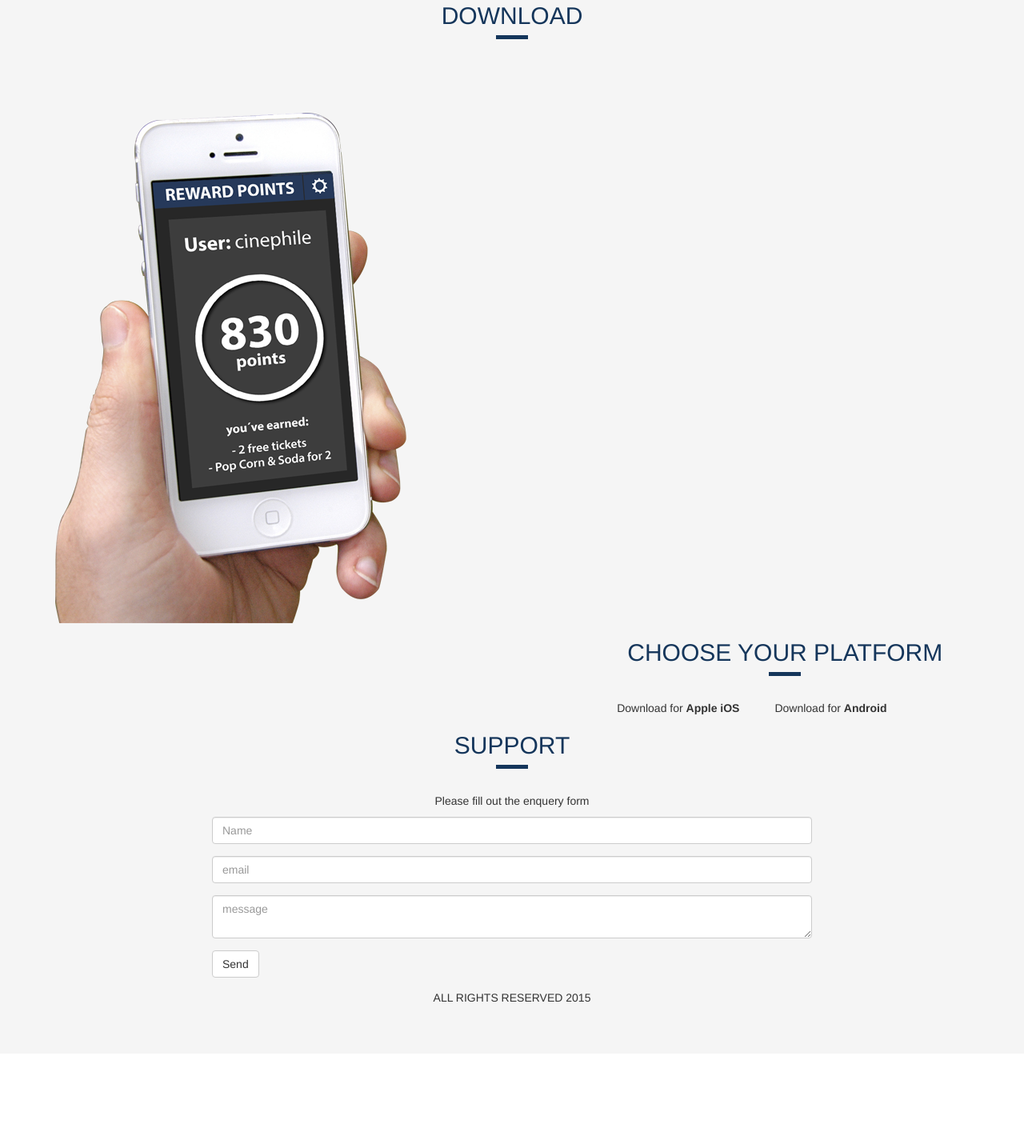
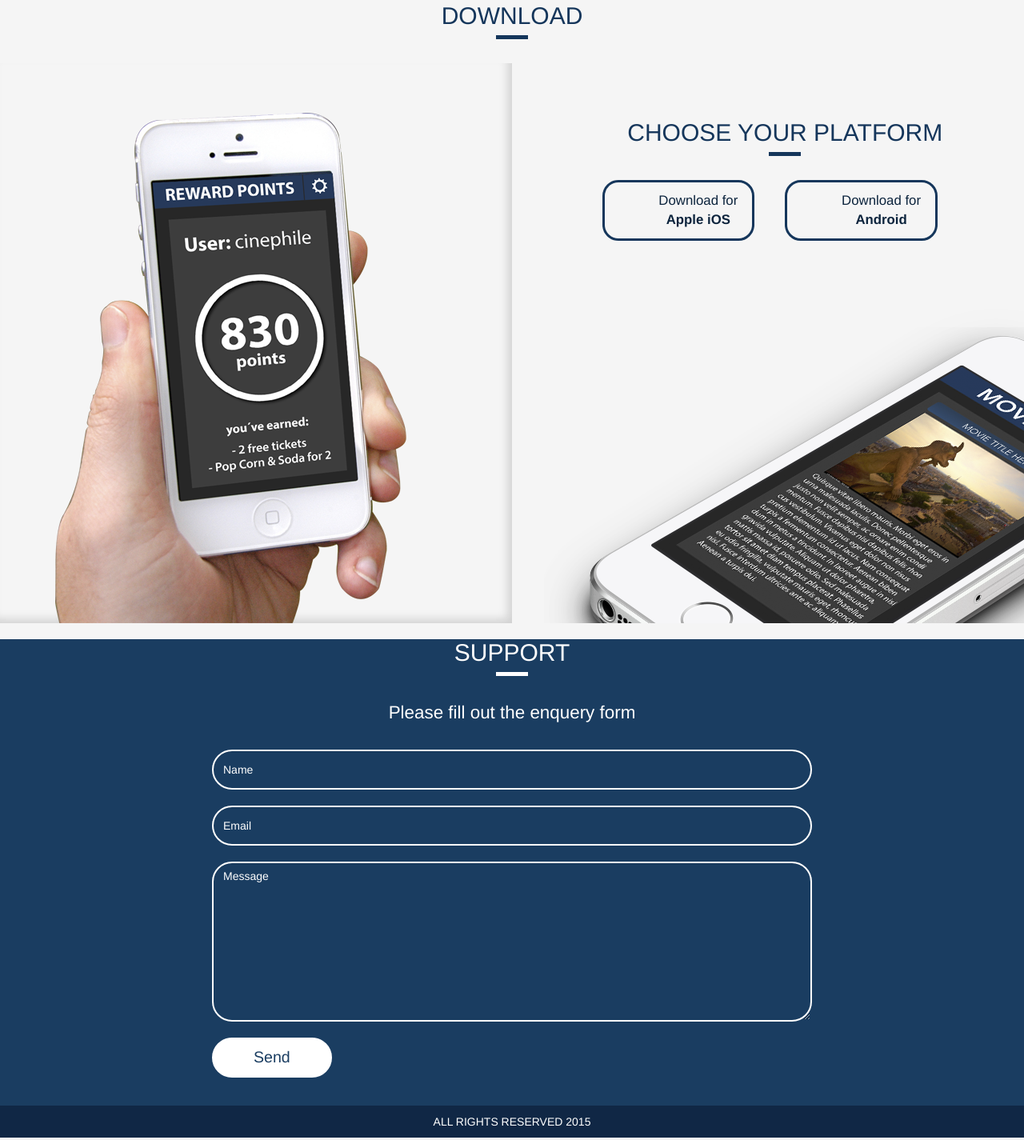
Before and after one commit to shotbyabel/landing, a plain HTML site: page index.html in a window 1280 px wide. Shown: the part 3273-4698 px from the top of the page at 80% size. Before the commit the page ends 4590 px from the top, so only its background shows below. Drawn offline with nearby package versions, Linux system fonts and the light colour scheme.

Commit message:
fix support form

```diff
--- a/css/main.css
+++ b/css/main.css
@@ -191,7 +191,120 @@ section#download {
 
 }
 
+section#download .content-downloads {
+    height: 700px;
+    position: relative;
 
+}
+
+section#download div.phone {
+    position: relative;
+    width: 50%;
+    float: left;
+    height: 100%;
+    box-shadow: inset -7px -7px 12px -2px rgba(0,0,0,.15);
+    -moz-box-shadow: inset -7px -7px 12px -2px rgba(0,0,0,.15);
+    -webkit-box-shadow: inset -7px -7px 12px -2px rgba(0,0,0,.15);
+}
+
+
+section#download div.phone img {
+    position: absolute;
+    bottom: 0;
+}
+
+
+section#download .downloads-empty {
+    width: 50%;
+    background-color: #f5f5f5;
+    float: right;
+    height: 100%;
+    z-index: 2;
+    background-image: url(../img/downloadAppBG.png);
+    background-repeat: no-repeat;
+    background-position: bottom right;
+
+
+}
+
+section#download .download {
+    position: absolute;
+    left: 0;
+    right: 0;
+    margin: 0 auto;
+    top:50px;
+}
+
+section#download .platforms > div {
+    border-radius: 20px;
+    border: 3px solid #15365b;
+    padding: 11px 0;
+    font-size: 1.2em;
+    position: relative;
+    padding-left: 50px;
+    color: #0c243d;
+}
+
+section#support {
+    padding-bottom: 0;
+    background-color: #1a3d61;
+}
+
+section#support h2 {
+    color: #ffffff;
+}
+section#support h2:after {
+    background-color: #ffffff;
+}
+section#support p {
+    font-size: 1.6em;
+    color: #ffffff;
+    margin-bottom: 30px;
+}
+
+section#support input,
+section#support textarea {
+    min-height: 50px;
+    margin-bottom: 20px;
+    background-color: #1a3d61;
+    border: 2px solid #ffffff;
+    border-radius: 25px;
+    color: #ffffff;
+}
+section#support textarea  {
+    min-height: 200px;
+}
+
+section#support input.btn {
+    background-color: #ffffff;
+    border-radius: 25px;
+    padding: 5px 50px;
+    font-size: 1.4em;
+    color: #1a3d61;
+}
+
+::-webkit-input-placeholder {
+    color: #ffffff!important;
+}
+
+:moz-placeholder {
+    color: #ffffff!important;
+}
+
+
+::moz-placeholder {
+    color: #ffffff!important;
+}
+:-ms-input-placeholder {
+    color: #ffffff!important;
+}
+
+footer p {
+    background-color: #102745;
+    padding: 10px 0;
+    color: #ffffff;
+    margin-bottom: 0;
+}
 
 
 /* ==========================================================================
--- a/index.html
+++ b/index.html
@@ -276,35 +276,32 @@
 
                       </div><!-- phone -->
 
-                      <div class="downloads=empty"></div>
+                        <div class="downloads-empty"></div>
 
-                      <div class="container">
+                        <div class="container download">
                             <div class="row">
 
                               <div class="col-sm-5 col-sm-offset-7">
                                 <h2 class="text-center text-uppercase">Choose your platform</h2>
 
                                   <section class="platforms text-center">
-
-                          <div class="col-md-5 col-sm6">
+                                      <div class="col-md-5  col-sm-6">
                                             Download for <b>Apple iOS</b>
                                       </div>
-
-                          <div class="col-md-5 col-sm6">
+                                      <div class="col-md-5 col-md-offset-1 col-sm-6">
                                             Download for <b>Android</b>
                                       </div>
+                                    </section>
+                                </div>
 
-
-                       </section>
-
-                     </div><!-- offset -7 -->
-                    </div>
-                   </div> <!-- container -->
+                            </div><!--./row -->
+                        </div><!--./container -->
                   </div>
                  </div>
                 </div>
 
             </section><!--section download-->
+
 
         <section id="support" class="support">
             <h2 class="text-center text-uppercase">Support</h2>
@@ -314,31 +311,30 @@
                     <div class="col-md-8 col-md-offset-2">
 
                         <form id="form" action="">
-
                             <div class="form-group">
-                         <input class="form-control" type="text" placeholder="Name" name="Name">
+                                <input class="form-control" type="text" placeholder="Name" name="name">
                             </div>
 
                             <div class="form-group">
-                          <input class="form-control" type="email" placeholder="email" name="email">
+                                <input class="form-control" type="email" placeholder="Email" name="email">
                             </div>
 
                             <div class="form-group">
-                           <textarea class="form-control" placeholder="message" name="message"></textarea>
+                                <textarea class="form-control" placeholder="Message" name="message"></textarea>
                             </div>
 
                             <div class="form-group">
-                           <input class="btn btn-default"type="submit" value="Send">
+                                <input class="btn btn-default" type="submit" value="Send">
                             </div>
 
                         </form>
 
                     </div>
 
-                  </div>  <!-- row  -->
-                </div> <!-- yet an other container -->
+                </div><!--.row -->
+            </div><!--.container-->
+        </section><!--#support-->
 
-            </section><!-- support  -->
 
             <footer>
                 <p class="text-center text-uppercase"> All rights reserved 2015</p>
```
Lines whose indentation alone changed are shown as unchanged.
